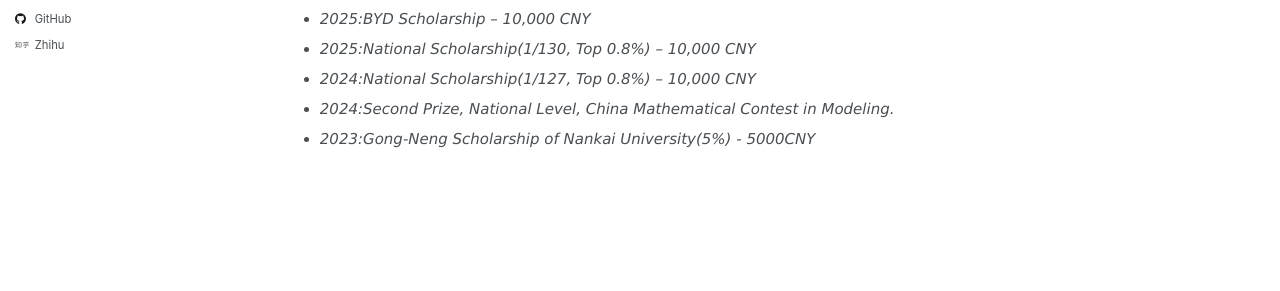
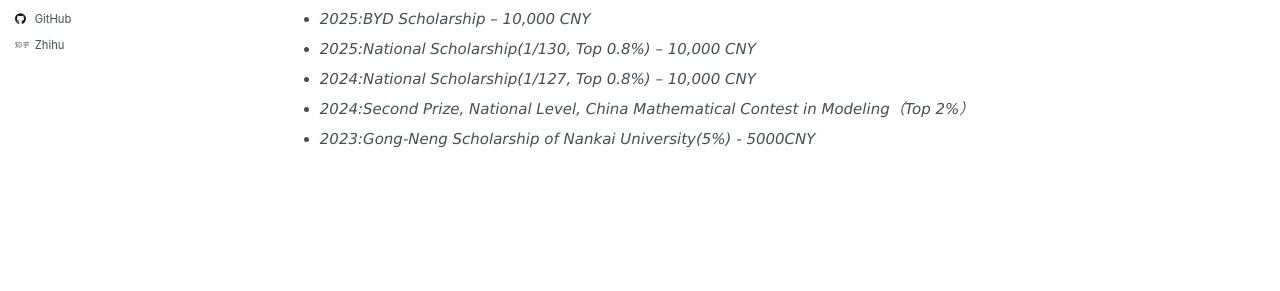
Before and after one commit to guohuan-xie/guohuan-xie.github.io, a Jekyll site: the page built from _pages/about.md, in a window 1280 px wide and 900 px high, scrolled down 1326 px. Shown: the part 415-706 px from the top of the window. Built offline with Jekyll 4.4.1, drawn with Linux system fonts in a browser that asks for light colours; some web fonts are replaced.

Commit message:
数模国赛比例更新

```diff
--- a/_pages/about.md
+++ b/_pages/about.md
@@ -119,5 +119,5 @@
 - *2025:BYD Scholarship – 10,000 CNY*
 - *2025:National Scholarship(1/130, Top 0.8%) – 10,000 CNY*
 - *2024:National Scholarship(1/127, Top 0.8%) – 10,000 CNY*
-- *2024:Second Prize, National Level, China Mathematical Contest in Modeling.*
+- *2024:Second Prize, National Level, China Mathematical Contest in Modeling（Top 2%）*
 - *2023:Gong-Neng Scholarship of Nankai University(5%) - 5000CNY*
```
